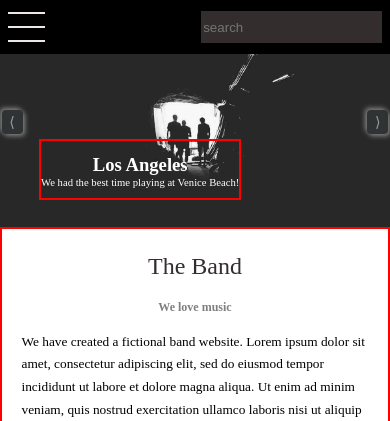
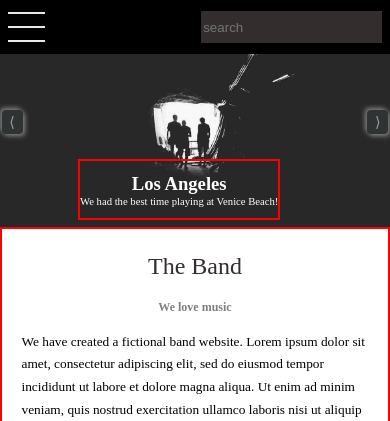
Before and after one commit to codegrann/The-Band, a PHP site: page / in a window 390 px wide; the page is wider, and only the part inside the window is pictured. Shown: the top 421 px of that part. Run offline with PHP 8.4, Linux system fonts and the light colour scheme.

Commit message:
resized the welcoming text on small screens

```diff
--- a/style.css
+++ b/style.css
@@ -384,8 +384,15 @@ input{
         padding: 1% 2%;
     }
     #sub_title{
-        top: 55%;
-        left: 20%;
+        /* top: 55%; */
+        left: 25%;
+    }
+    #sub_title h1{
+        margin-bottom: -0.6rem;
+        font-size: 14pt;
+    }
+    #sub_title p{
+        font-size: 8pt;
     }
 }
 
@@ -395,14 +402,8 @@ input{
         /* line-height: 0.2; */
     }
     #sub_title{
-        /* top: 55%; */
-        left: 10%;
+        top: 65%;
+        left: 20%;
     }
-    #sub_title h1{
-        margin-bottom: -0.6rem;
-        font-size: 14pt;
-    }
-    #sub_title p{
-        font-size: 8pt;
-    }
+
 }
```
